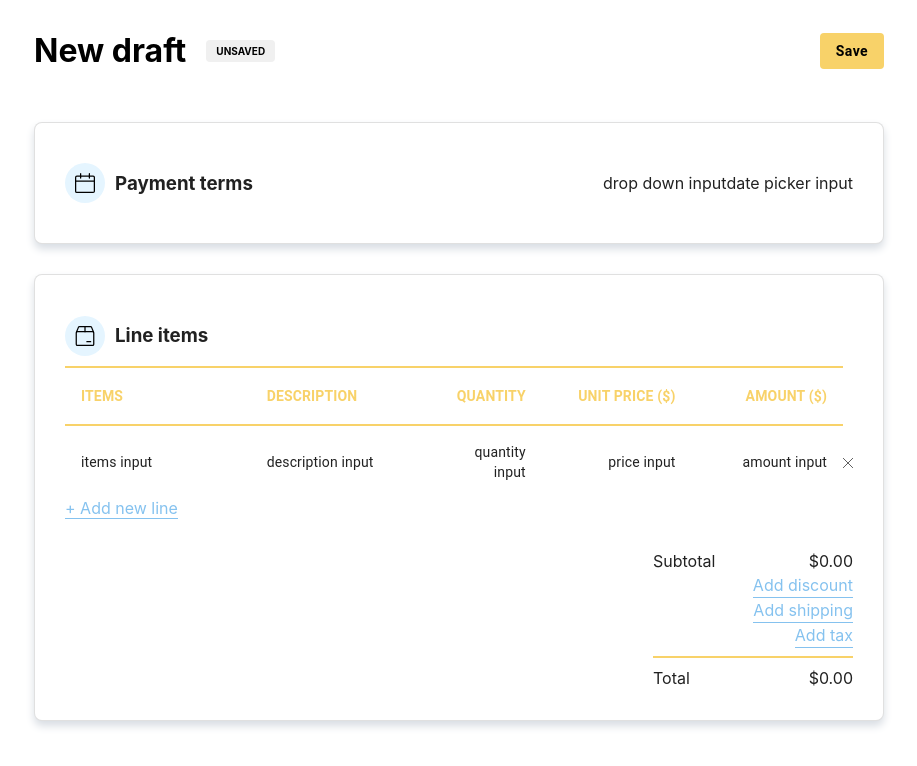
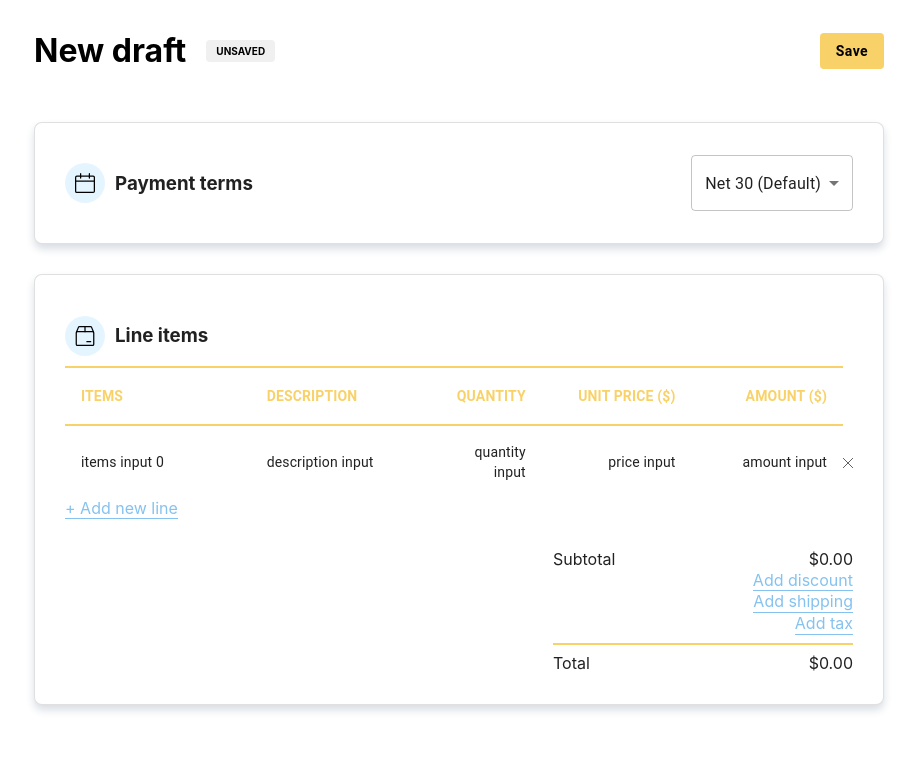
Before and after one commit to kiaramand/streamlined-fe-exercise, a React (Create React App) app: page / in a window 1280 px wide. Shown: the top 766 px of the page, without its empty margins (181-1098 px from the left). Built offline with nearby package versions, Linux system fonts and the light colour scheme.

Commit message:
set up store and add conditional rendering of hidden components

```diff
--- a/package.json
+++ b/package.json
@@ -13,8 +13,13 @@
     "npm": "^8.19.3",
     "react": "^18.2.0",
     "react-dom": "^18.2.0",
+    "react-redux": "^8.0.5",
     "react-router-dom": "^6.4.3",
     "react-scripts": "5.0.1",
+    "redux": "^4.2.0",
+    "redux-devtools-extension": "^2.13.9",
+    "redux-logger": "^3.0.6",
+    "redux-thunk": "^2.4.2",
     "sass": "^1.56.0",
     "sass-loader": "^13.1.0",
     "web-vitals": "^2.1.4"
--- a/src/App.scss
+++ b/src/App.scss
@@ -37,6 +37,9 @@ $light-gray: #f0f0f0;
   color: $primary-blue;
   width: fit-content;
   border-bottom: 1px solid $primary-blue;
+  &:hover {
+    cursor: pointer;
+  }
 }
 
 .close-icon {
@@ -116,12 +119,15 @@ $light-gray: #f0f0f0;
     align-items: flex-end;
     margin-top: 30px;
     .invoice-total-section {
-      width: 200px;
+      width: 300px;
       text-align: right;
       align-items: flex-end;
-      line-height: 1.5;
+      line-height: 1.3;
       .flex-row {
         width: 100%;
+      }
+      .input {
+        width: 100px;
       }
     }
   }
--- a/src/components/InvoiceCreateForm.js
+++ b/src/components/InvoiceCreateForm.js
@@ -1,7 +1,11 @@
 import React from 'react';
+import { connect } from 'react-redux';
 import {
   Button,
+  FormControl,
+  MenuItem,
   Paper,
+  Select,
   Table,
   TableBody,
   TableContainer,
@@ -14,13 +18,76 @@ import shippingBoxIcon from '../Icons/streamlinehq-shipment-box-shipping-deliver
 import CircledIcon from './CircledIcon';
 import LineItem from './LineItem';
 import InvoiceTotalSection from './InvoiceTotalSection';
+import { getPreferences } from '../store/preferences';
+
+const initialState = {
+  defaultTerms: null,
+  saved: false,
+  discountShown: false,
+  shippingShown: false,
+  taxShown: false,
+  terms: null,
+  lineItems: [{ items: null, description: null, quantity: null, price: null, amount: null }],
+  discount: null,
+  shipping: null,
+  tax: null
+}
 
 class InvoiceCreateForm extends React.Component {
   constructor() {
-    super()
+    super();
+    this.state = initialState;
+    this.setDefaultTerms = this.setDefaultTerms.bind(this);
+    this.setTerms = this.setTerms.bind(this);
+    this.addNewLine = this.addNewLine.bind(this);
+    this.removeLine = this.removeLine.bind(this);
+    this.showDiscount = this.showDiscount.bind(this);
+    this.showShipping = this.showShipping.bind(this);
+    this.showTax = this.showTax.bind(this);
+  }
+
+  async componentDidMount() {
+    await this.props.getPreferences();
+    this.setDefaultTerms();
+  }
+
+  setDefaultTerms() {
+    if (this.props.preferences && this.props.preferences['default-net-terms']) {
+      this.setState({ defaultTerms: this.props.preferences['default-net-terms'] });
+    }
+  }
+
+  setTerms(terms) {
+    this.setState({ terms: terms })
+  }
+
+  addNewLine() {
+    let lineItems = this.state.lineItems;
+    lineItems.push({ items: null, description: null, quantity: null, price: null, amount: null });
+    this.setState({ lineItems: lineItems });
+  }
+
+  removeLine(itemId) {
+    let lineItems = this.state.lineItems;
+    lineItems.splice(itemId, 1);
+    this.setState({ lineItems: lineItems });
+  }
+
+  showDiscount() {
+    this.setState({ discountShown: true });
+  }
+
+  showShipping() {
+    this.setState({ shippingShown: true });
+  }
+
+  showTax() {
+    this.setState({ taxShown: true });
   }
 
   render() {
+    const terms = this.state.terms
+    const defaultTerms = this.state.defaultTerms;
 
     return (
       <div className='invoice-create-form'>
@@ -46,8 +113,22 @@ class InvoiceCreateForm extends React.Component {
             <h3>Payment terms</h3>
           </div>
           <div className='flex-row'>
-            <div>drop down input</div>
-            <div>date picker input</div>
+            <FormControl fullWidth>
+              <Select
+                value={terms !== null ? terms : defaultTerms}
+                label='terms'
+                onChange={(e) => this.setTerms(e.target.value)}
+              >
+                <MenuItem value={7}>{`Net 7 ${defaultTerms === 7 ? '(Default)' : ''}`}</MenuItem>
+                <MenuItem value={15}>{`Net 15 ${defaultTerms === 15 ? '(Default)' : ''}`}</MenuItem>
+                <MenuItem value={30}>{`Net 30 ${defaultTerms === 30 ? '(Default)' : ''}`}</MenuItem>
+                <MenuItem value={60}>{`Net 60 ${defaultTerms === 60 ? '(Default)' : ''}`}</MenuItem>
+                <MenuItem value={0}>{`Custom Terms ${defaultTerms === 0 ? '(Default)' : ''}`}</MenuItem>
+              </Select>
+            </FormControl>
+            {this.state.terms === 0 && (
+              <div>date picker input</div>
+            )}
           </div>
         </Paper>
         <Paper
@@ -77,16 +158,39 @@ class InvoiceCreateForm extends React.Component {
                 </TableRow>
               </TableHead>
               <TableBody>
-                <LineItem />
+                {this.state.lineItems.map((item, i) => {
+                  return (
+                    <LineItem key={i} itemId={i} removeLine={this.removeLine} />
+                  )
+                })}
               </TableBody>
             </Table>
           </TableContainer>
-          <div className='clickable-text'>+ Add new line</div>
-          <InvoiceTotalSection />
+          <div className='clickable-text' onClick={() => this.addNewLine()}>+ Add new line</div>
+          <InvoiceTotalSection
+            showShipping={this.showShipping}
+            showDiscount={this.showDiscount}
+            showTax={this.showTax}
+            shippingShown={this.state.shippingShown}
+            discountShown={this.state.discountShown}
+            taxShown={this.state.taxShown}
+          />
         </Paper>
       </div>
     )
   }
 }
 
-export default InvoiceCreateForm;
+const mapState = (state) => {
+  return {
+    preferences: state.preferences.preferences
+  }
+}
+
+const mapDispatch = (dispatch) => {
+  return {
+    getPreferences: () => dispatch(getPreferences())
+  }
+}
+
+export default connect(mapState, mapDispatch)(InvoiceCreateForm);
--- a/src/components/InvoiceTotalSection.js
+++ b/src/components/InvoiceTotalSection.js
@@ -1,6 +1,12 @@
 import React from 'react';
+import {
+  TextField,
+  InputAdornment,
+  ToggleButtonGroup,
+  ToggleButton
+} from '@mui/material';
 
-const InvoiceTotalSection = ({ ...other }) => {
+const InvoiceTotalSection = ({ showDiscount, showShipping, showTax, discountShown, shippingShown, taxShown, ...other }) => {
   return (
     <div className='flex-column invoice-total-section-wrapper'>
       <div className='flex-column invoice-total-section'>
@@ -8,9 +14,64 @@ const InvoiceTotalSection = ({ ...other }) => {
           <div className='label'>Subtotal</div>
           <div className='value'>$0.00</div>
         </div>
-        <div className='clickable-text'>Add discount</div>
-        <div className='clickable-text'>Add shipping</div>
-        <div className='clickable-text'>Add tax</div>
+        {discountShown ? (
+          <div className='flex-row space-between'>
+            <div className='label'>Discount</div>
+            <div>
+              <ToggleButtonGroup>
+                <ToggleButton value="dollar">
+                  $
+                </ToggleButton>
+                <ToggleButton value="percent">
+                  %
+                </ToggleButton>
+              </ToggleButtonGroup>
+              <TextField
+                className='input'
+                InputProps={{ startAdornment: <InputAdornment position="start">$</InputAdornment> }}
+              />
+            </div>
+          </div>
+        ) : (
+          <div
+            className='clickable-text'
+            onClick={showDiscount}
+          >
+            Add discount
+          </div>
+        )}
+        {shippingShown ? (
+          <div className='flex-row space-between'>
+            <div className='label'>shipping</div>
+            <TextField
+              className='input'
+              InputProps={{ startAdornment: <InputAdornment position="start">$</InputAdornment> }}
+            />
+          </div>
+        ) : (
+          <div
+            className='clickable-text'
+            onClick={showShipping}
+          >
+            Add shipping
+          </div>
+        )}
+        {taxShown ? (
+          <div className='flex-row space-between'>
+            <div className='label'>tax</div>
+            <TextField
+              className='input'
+              InputProps={{ startAdornment: <InputAdornment position="start">$</InputAdornment> }}
+            />
+          </div>
+        ) : (
+          <div
+            className='clickable-text'
+            onClick={showTax}
+          >
+            Add tax
+          </div>
+        )}
         <hr className='primary-divider' />
         <div className='flex-row space-between'>
           <div className='label'>Total</div>
--- a/src/components/LineItem.js
+++ b/src/components/LineItem.js
@@ -6,16 +6,16 @@ import {
 } from '@mui/material';
 import closeIcon from '../Icons/streamlinehq-close-interface-essential-48.SVG'
 
-const LineItem = ({ ...other }) => {
+const LineItem = ({ itemId, removeLine, ...other }) => {
   return (
     <TableRow className='line-item'>
-      <TableCell>items input</TableCell>
+      <TableCell>items input {itemId}</TableCell>
       <TableCell>description input</TableCell>
       <TableCell align='right' >quantity input</TableCell>
       <TableCell align='right' >price input</TableCell>
       <TableCell align='right' >amount input</TableCell>
       <TableCell className='close-cell'>
-        <Button className='close-button'>
+        <Button className='close-button' onClick={() => removeLine(itemId)} >
           <img src={closeIcon} className='close-icon' />
         </Button>
       </TableCell>
--- a/src/index.js
+++ b/src/index.js
@@ -1,14 +1,18 @@
 import React from 'react';
 import ReactDOM from 'react-dom/client';
+import { Provider } from 'react-redux';
+import { store } from './store';
 import './index.css';
 import App from './App';
 import reportWebVitals from './reportWebVitals';
 
 const root = ReactDOM.createRoot(document.getElementById('root'));
 root.render(
-  <React.StrictMode>
-    <App />
-  </React.StrictMode>
+  <Provider store={store}>
+    <React.StrictMode>
+      <App />
+    </React.StrictMode>
+  </Provider>
 );
 
 // If you want to start measuring performance in your app, pass a function
--- /dev/null
+++ b/src/store/index.js
@@ -0,0 +1,21 @@
+import { createStore, combineReducers, applyMiddleware } from 'redux'
+import { createLogger } from 'redux-logger'
+import thunkMiddleware from 'redux-thunk'
+import { composeWithDevTools } from 'redux-devtools-extension'
+import preferences from "./preferences"
+
+//we would normally also need to set up a persistor here
+
+const reducer = combineReducers({
+  preferences,
+})
+
+const middleware = composeWithDevTools(
+  applyMiddleware(
+    thunkMiddleware,
+    createLogger({ collapsed: true })
+))
+
+const store = createStore(reducer, middleware)
+
+export { store }
--- /dev/null
+++ b/src/store/preferences.js
@@ -0,0 +1,41 @@
+
+/**
+ * ACTION TYPES
+ */
+const GET_PREFERENCES = 'GET_PREFERENCES'
+
+/**
+ * INITIAL STATE
+ */
+const initialState = {
+  preferences: {}
+}
+
+/**
+ * ACTION CREATORS
+ */
+const gotPreferences = preferences => ({ type: GET_PREFERENCES, preferences })
+
+/**
+ * THUNK CREATORS
+ */
+export const getPreferences = () => async dispatch => {
+  try {
+    //normally we would make an api call here - I would use axios to do this
+    dispatch(gotPreferences({ "default-net-terms": 30 }))
+  } catch (err) {
+    console.error(err)
+  }
+}
+
+/**
+ * REDUCER
+ */
+export default function (state = initialState, action) {
+  switch (action.type) {
+    case GET_PREFERENCES:
+      return { ...state, preferences: action.preferences }
+    default:
+      return state
+  }
+}
```
Also changed, not shown: src/components/Alert.js (added, +12 -0 lines), 1 other file (tests, documents, lock files or other folders).
